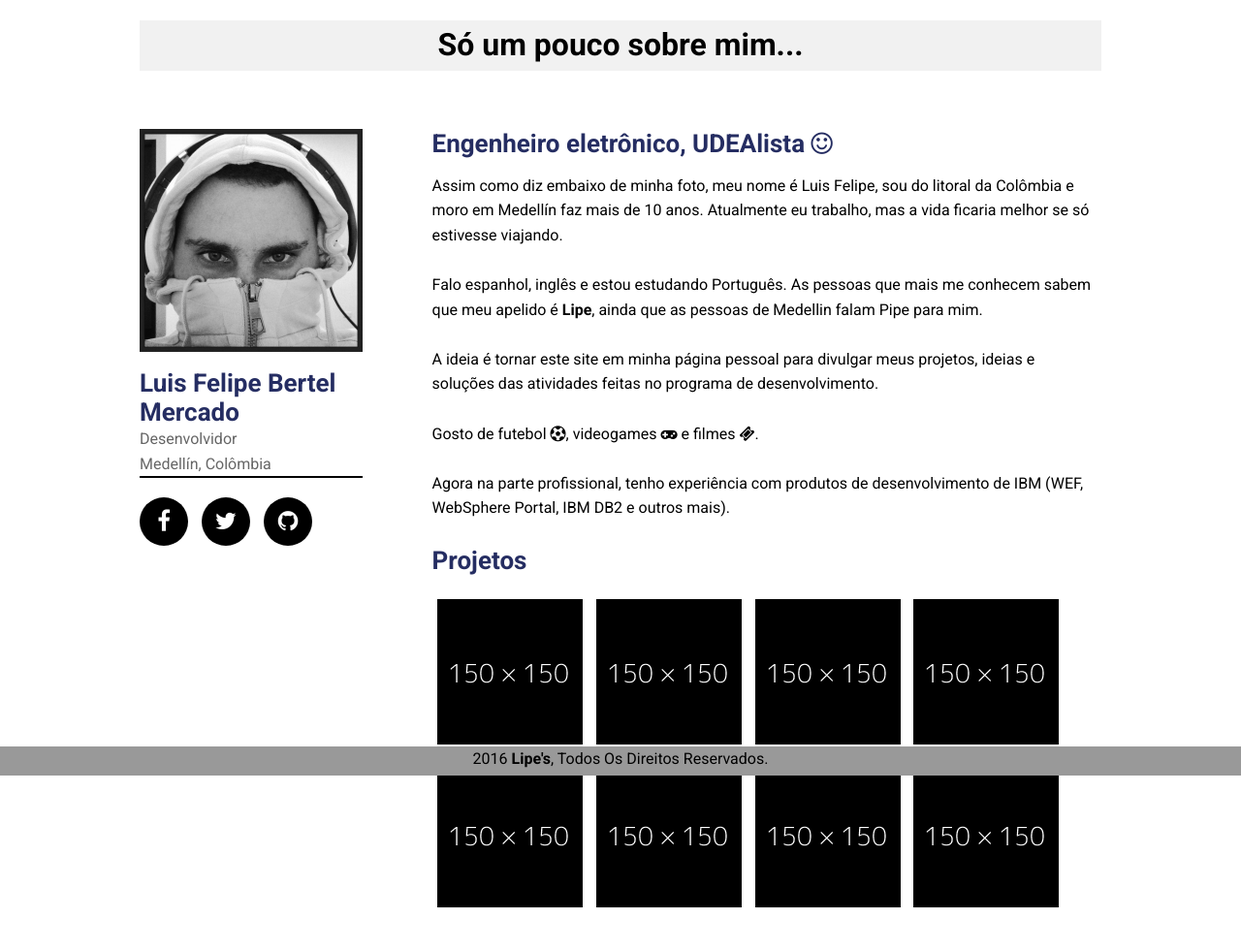
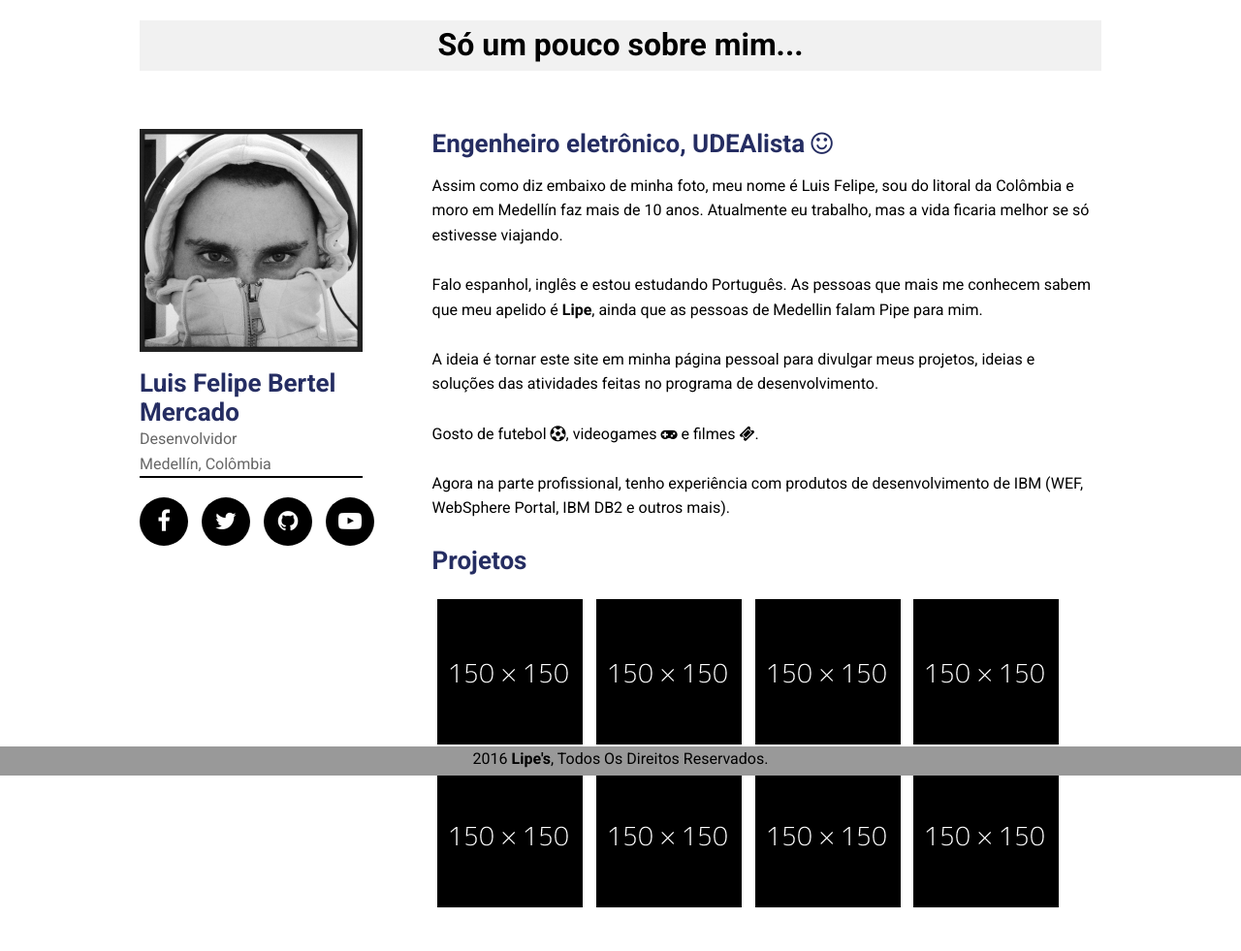
Before and after one commit to ellipe/portfolio, a plain HTML site: page index.html in a window 1280 px wide. Shown: the whole page at 97% size. Drawn offline with nearby package versions, Linux system fonts and the light colour scheme.

Commit message:
Youtube added.

```diff
--- a/index.html
+++ b/index.html
@@ -32,6 +32,7 @@
 			          <a href="https://www.facebook.com/ellipelfbm" target="_blank"><i class="fa fa-facebook"></i></a>
 			          <a href="https://twitter.com/DoneByLipe" target="_blank"><i class="fa fa-twitter"></i></a>
 			          <a href="https://github.com/ellipe" target="_blank"><i class="fa fa-github"></i></a>
+			          <a href="https://www.youtube.com/playlist?list=PL0W0zViqo9EXWK1nU1VvdxDjOtahfhOo2" target="_blank"><i class="fa fa-youtube-play"></i></a>
 			        </div>
 
 
```
